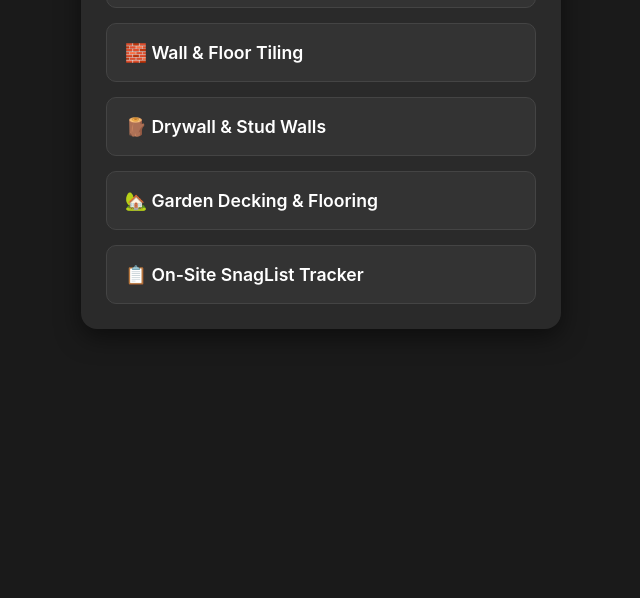
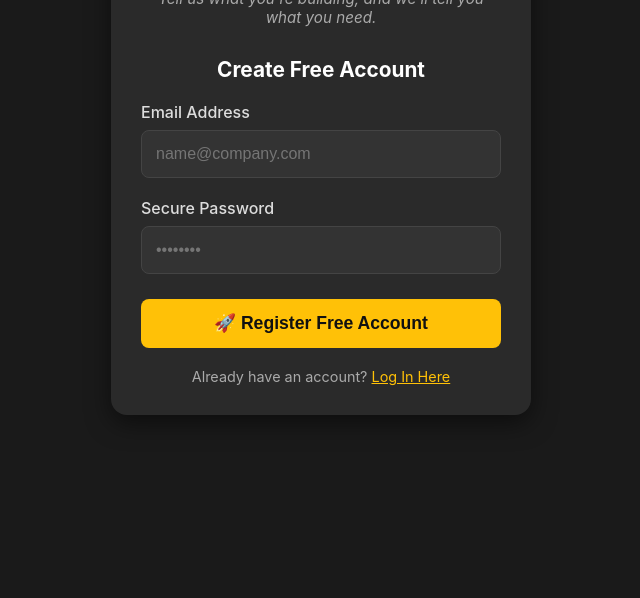
Before and after one commit to egjasta/KitOut, a plain HTML site: page index.html in a window 1280 px wide. Shown: the part 242-840 px from the top of the page, without its empty margins (319-959 px from the left). After the commit the page ends 800 px from the top, so only its background shows below. Drawn offline with Linux system fonts and the light colour scheme.

Commit message:
Added login portal gate

```diff
--- a/index.html
+++ b/index.html
@@ -3,7 +3,9 @@
 <head>
     <meta charset="UTF-8">
     <meta name="viewport" content="width=device-width, initial-scale=1.0">
-    <title>KitOut - On-Site Operational Dashboard</title>
+    <title>KitOut - Secure Portal</title>
+    <link rel="manifest" href="manifest.json">
+    <link rel="apple-touch-icon" href="logo.png">
     <style>
         body {
             font-family: -apple-system, BlinkMacSystemFont, "Segoe UI", Roboto, sans-serif;
@@ -14,26 +16,26 @@
             display: flex;
             flex-direction: column;
             align-items: center;
+            justify-content: center;
             min-height: 100vh;
+            box-sizing: border-box;
         }
         .container {
-            max-width: 480px;
+            max-width: 420px;
             width: 100%;
             background: #2a2a2a;
-            padding: 25px;
+            padding: 30px;
             border-radius: 16px;
             box-shadow: 0 8px 24px rgba(0,0,0,0.5);
-            border-top: 6px solid #FFC107; /* DeWalt Contractor Yellow */
+            border-top: 6px solid #FFC107;
             box-sizing: border-box;
-            margin-top: 20px;
         }
         h1 {
             text-align: center;
             color: #FFC107;
             margin: 0 0 5px 0;
-            font-size: 2.2em;
+            font-size: 2.4em;
             font-weight: 800;
-            letter-spacing: -0.5px;
         }
         .tagline {
             text-align: center;
@@ -41,35 +43,54 @@
             color: #aaa;
             margin-bottom: 30px;
             font-size: 0.95em;
-            line-height: 1.4;
         }
-        .trade-card {
+        .input-group {
+            margin-bottom: 20px;
+        }
+        label {
             display: block;
+            margin-bottom: 8px;
+            font-weight: 500;
+            color: #ddd;
+        }
+        input {
+            width: 100%;
+            padding: 14px;
             background: #333;
-            padding: 18px;
-            margin-bottom: 15px;
-            border-radius: 10px;
+            border: 1px solid #444;
+            border-radius: 8px;
+            color: #fff;
+            font-size: 1em;
+            box-sizing: border-box;
+        }
+        input:focus {
+            border-color: #FFC107;
+            outline: none;
+        }
+        .action-btn {
+            display: block;
+            width: 100%;
+            background: #FFC107;
+            color: #111;
+            padding: 14px;
+            border-radius: 8px;
+            font-weight: 700;
+            font-size: 1.1em;
+            border: none;
             cursor: pointer;
-            border: 1px solid #444;
-            transition: all 0.2s ease;
-            box-sizing: border-box;
-            color: inherit;
-            text-decoration: none;
+            margin-top: 25px;
         }
-        .trade-card:hover {
-            border-color: #FFC107;
-            background: #3a3a3a;
-            transform: translateY(-2px);
+        .action-btn:hover { background: #e0a800; }
+        .switch-mode {
+            text-align: center;
+            margin-top: 20px;
+            font-size: 0.9em;
+            color: #aaa;
+            cursor: pointer;
         }
-        .trade-title {
-            font-weight: 600;
-            font-size: 1.1em;
-            display: flex;
-            align-items: center;
-            gap: 12px;
-        }
-        .trade-card:last-child {
-            margin-bottom: 0;
+        .switch-mode span {
+            color: #FFC107;
+            text-decoration: underline;
         }
     </style>
 </head>
@@ -78,21 +99,61 @@
         <h1>KitOut</h1>
         <div class="tagline">Tell us what you're building, and we'll tell you what you need.</div>
 
-        <a class="trade-card" href="painting.html">
-            <div class="trade-title">🎨 Painting & Decorating</div>
-        </a>
-        <a class="trade-card" href="tiling.html">
-            <div class="trade-title">🧱 Wall & Floor Tiling</div>
-        </a>
-        <a class="trade-card" href="drywall.html">
-            <div class="trade-title">🪵 Drywall & Stud Walls</div>
-        </a>
-        <a class="trade-card" href="decking.html">
-            <div class="trade-title">🏡 Garden Decking & Flooring</div>
-        </a>
-        <a class="trade-card" href="snaglist.html">
-            <div class="trade-title">📋 On-Site SnagList Tracker</div>
-        </a>
+        <h2 id="formTitle" style="text-align: center; margin-bottom: 20px; font-size: 1.3em;">Create Free Account</h2>
+
+        <div class="input-group">
+            <label>Email Address</label>
+            <input type="email" id="userEmail" placeholder="name@company.com">
+        </div>
+
+        <div class="input-group">
+            <label>Secure Password</label>
+            <input type="password" id="userPassword" placeholder="••••••••">
+        </div>
+
+        <button class="action-btn" id="submitBtn" onclick="handleAuth()">🚀 Register Free Account</button>
+
+        <div class="switch-mode" id="toggleAuthMode" onclick="toggleMode()">
+            Already have an account? <span>Log In Here</span>
+        </div>
     </div>
+
+    <script>
+        let isLoginMode = false;
+
+        if (localStorage.getItem("kitout_user_session")) {
+            window.location.href = "dashboard.html";
+        }
+
+        function toggleMode() {
+            isLoginMode = !isLoginMode;
+            const formTitle = document.getElementById("formTitle");
+            const submitBtn = document.getElementById("submitBtn");
+            const toggleText = document.getElementById("toggleAuthMode");
+
+            if (isLoginMode) {
+                formTitle.innerText = "Log In to Your Dashboard";
+                submitBtn.innerText = "🔒 Secure Log In";
+                toggleText.innerHTML = "New to KitOut? <span>Create an Account</span>";
+            } else {
+                formTitle.innerText = "Create Free Account";
+                submitBtn.innerText = "🚀 Register Free Account";
+                toggleText.innerHTML = "Already have an account? <span>Log In Here</span>";
+            }
+        }
+
+        function handleAuth() {
+            const email = document.getElementById("userEmail").value.trim();
+            const pass = document.getElementById("userPassword").value.trim();
+
+            if (!email || !pass) {
+                alert("Please enter a valid email and password.");
+                return;
+            }
+
+            localStorage.setItem("kitout_user_session", email);
+            window.location.href = "dashboard.html";
+        }
+    </script>
 </body>
 </html>
```
Also changed, not shown: dashboard.html (added, +130 -0 lines), decking.html (+1 -1 lines), drywall.html (+1 -1 lines), painting.html (+1 -1 lines), snaglist.html (+1 -1 lines), tiling.html (+1 -1 lines).
